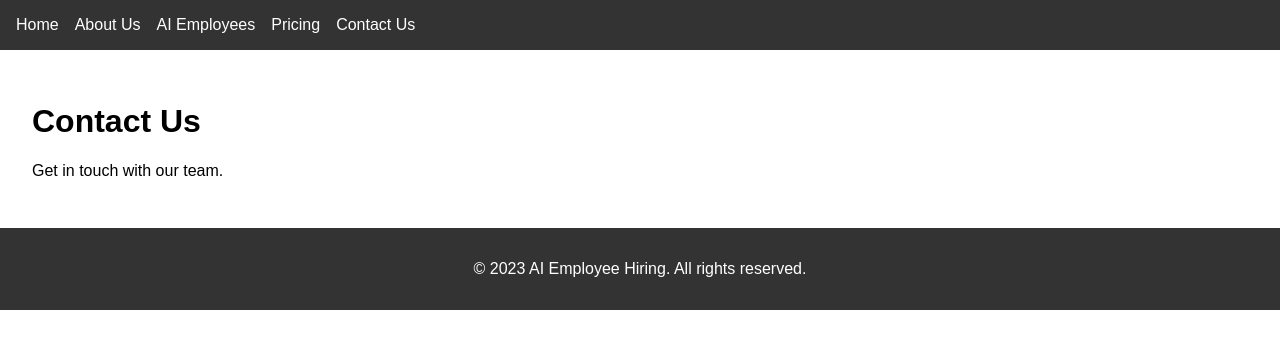
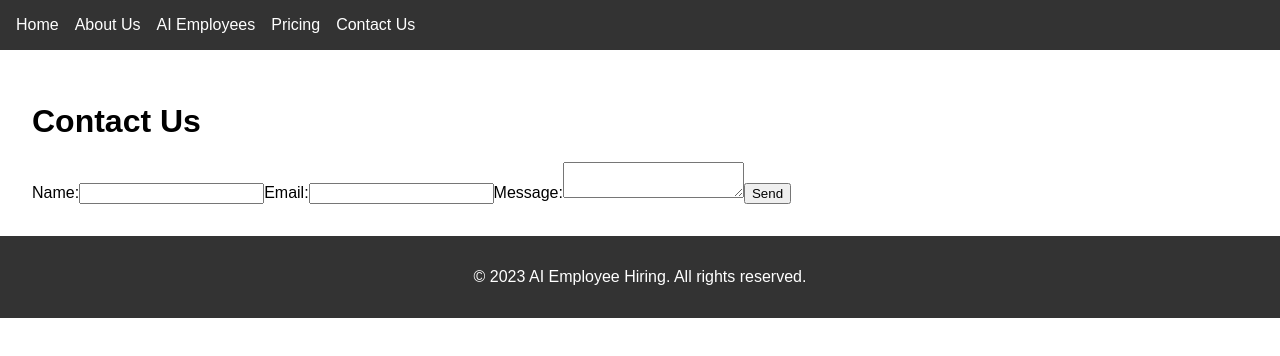
Before and after one commit to NixonDash/ai-employee-hiring, a Next.js app: page /contact in a window 1280 px wide. Shown: the top 356 px of the page. Built offline with nearby package versions, Linux system fonts and the light colour scheme.

Commit message:
Update contact.js

```diff
--- a/pages/contact.js
+++ b/pages/contact.js
@@ -1,14 +1,77 @@
 // pages/contact.js
+import { useState } from 'react';
 import Header from '../components/Header';
 import Footer from '../components/Footer';
 
 const Contact = () => {
+  const [formData, setFormData] = useState({
+    name: '',
+    email: '',
+    message: '',
+  });
+
+  const handleChange = (e) => {
+    setFormData({ ...formData, [e.target.name]: e.target.value });
+  };
+
+  const handleSubmit = async (e) => {
+    e.preventDefault();
+    try {
+      const response = await fetch('/api/contact', {
+        method: 'POST',
+        headers: { 'Content-Type': 'application/json' },
+        body: JSON.stringify(formData),
+      });
+
+      if (response.ok) {
+        alert('Your message has been sent. Thank you!');
+        setFormData({ name: '', email: '', message: '' });
+      } else {
+        alert('There was an error sending your message.');
+      }
+    } catch (error) {
+      console.error(error);
+      alert('There was an error sending your message.');
+    }
+  };
+
   return (
     <div>
       <Header />
       <main>
         <h1>Contact Us</h1>
-        <p>Get in touch with our team.</p>
+        <form onSubmit={handleSubmit}>
+          <label htmlFor="name">Name:</label>
+          <input
+            type="text"
+            id="name"
+            name="name"
+            value={formData.name}
+            onChange={handleChange}
+            required
+          />
+
+          <label htmlFor="email">Email:</label>
+          <input
+            type="email"
+            id="email"
+            name="email"
+            value={formData.email}
+            onChange={handleChange}
+            required
+          />
+
+          <label htmlFor="message">Message:</label>
+          <textarea
+            id="message"
+            name="message"
+            value={formData.message}
+            onChange={handleChange}
+            required
+          />
+
+          <button type="submit">Send</button>
+        </form>
       </main>
       <Footer />
     </div>
```
